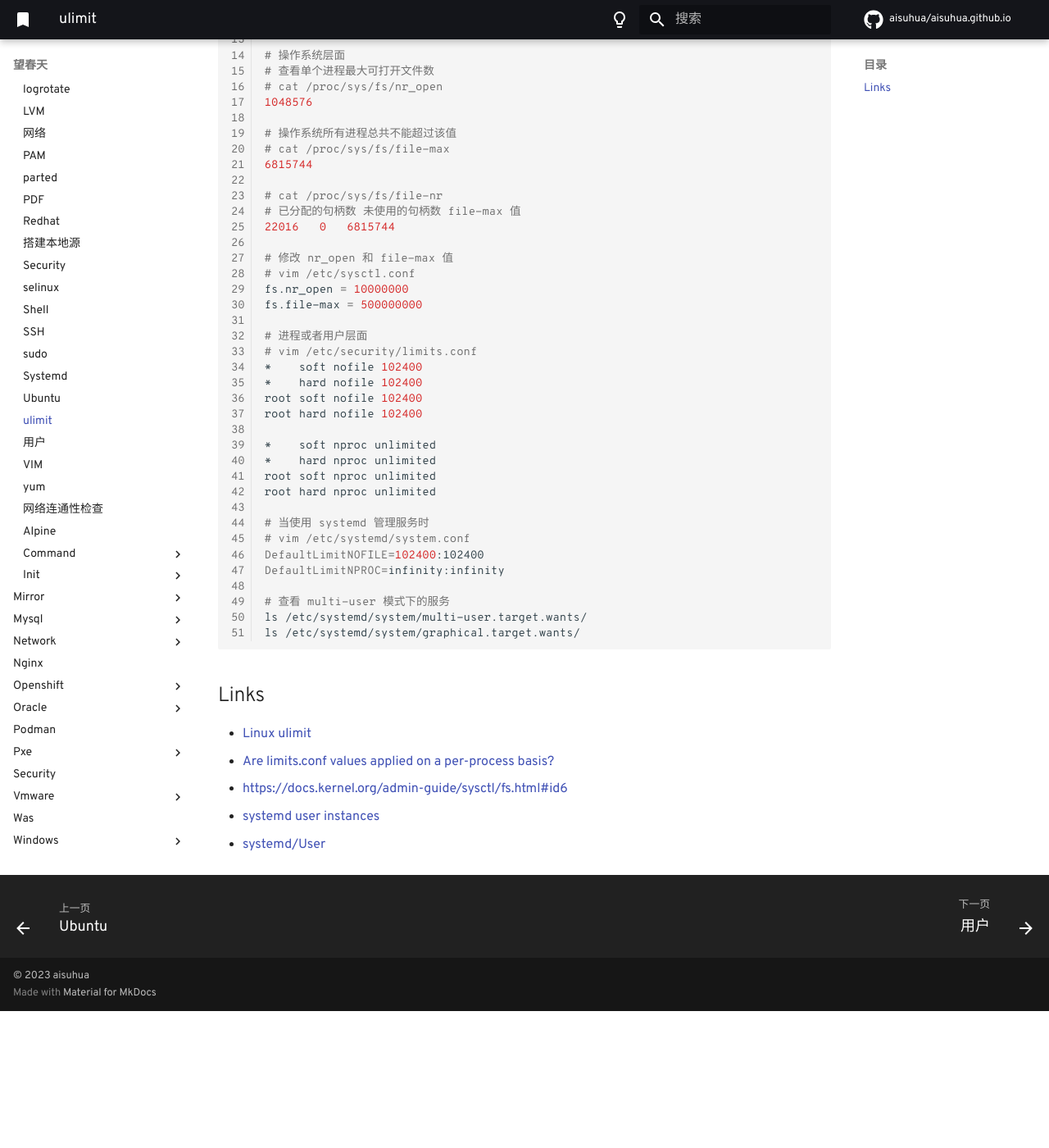
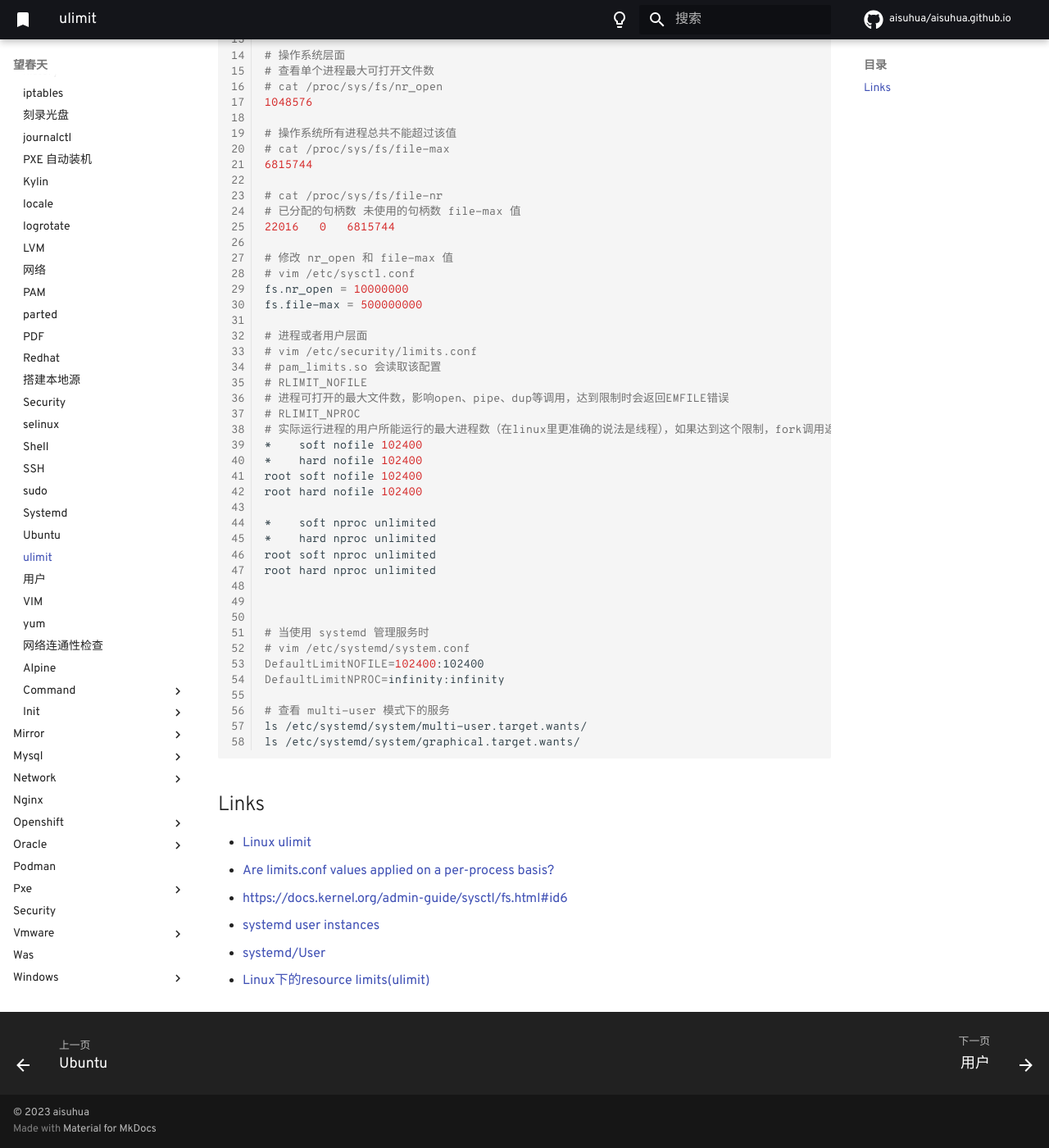
Before and after one commit to aisuhua/aisuhua.github.io, an MkDocs documentation site: the page built from docs/linux/ulimit.md, in a window 1280 px wide and 1400 px high, scrolled down 379 px. Shown: the whole window at 82% size. Built offline with MkDocs 1.6.1 and Material for MkDocs 9.7.7, drawn with Linux system fonts in a browser that asks for light colours; comment, search, counter and statistics services are not loaded; before the commit the page ends 1612 px from its top, so only the background shows below that.

Commit message:
ulimit.md

```diff
--- a/docs/linux/ulimit.md
+++ b/docs/linux/ulimit.md
@@ -34,6 +34,11 @@
 
 # 进程或者用户层面
 # vim /etc/security/limits.conf
+# pam_limits.so 会读取该配置
+# RLIMIT_NOFILE
+# 进程可打开的最大文件数，影响open、pipe、dup等调用，达到限制时会返回EMFILE错误
+# RLIMIT_NPROC
+# 实际运行进程的用户所能运行的最大进程数（在linux里更准确的说法是线程），如果达到这个限制，fork调用返回EAGAIN
 *    soft nofile 102400
 *    hard nofile 102400
 root soft nofile 102400
@@ -43,6 +48,8 @@
 *    hard nproc unlimited
 root soft nproc unlimited
 root hard nproc unlimited
+
+
 
 # 当使用 systemd 管理服务时
 # vim /etc/systemd/system.conf
@@ -61,3 +68,4 @@
 - https://docs.kernel.org/admin-guide/sysctl/fs.html#id6
 - [systemd user instances](https://nick.groenen.me/notes/systemd-user-instances/)
 - [systemd/User](https://wiki.archlinux.org/title/Systemd/User)
+- [Linux下的resource limits(ulimit)](https://www.ichenfu.com/2019/07/18/linux-rlimits/)
```
